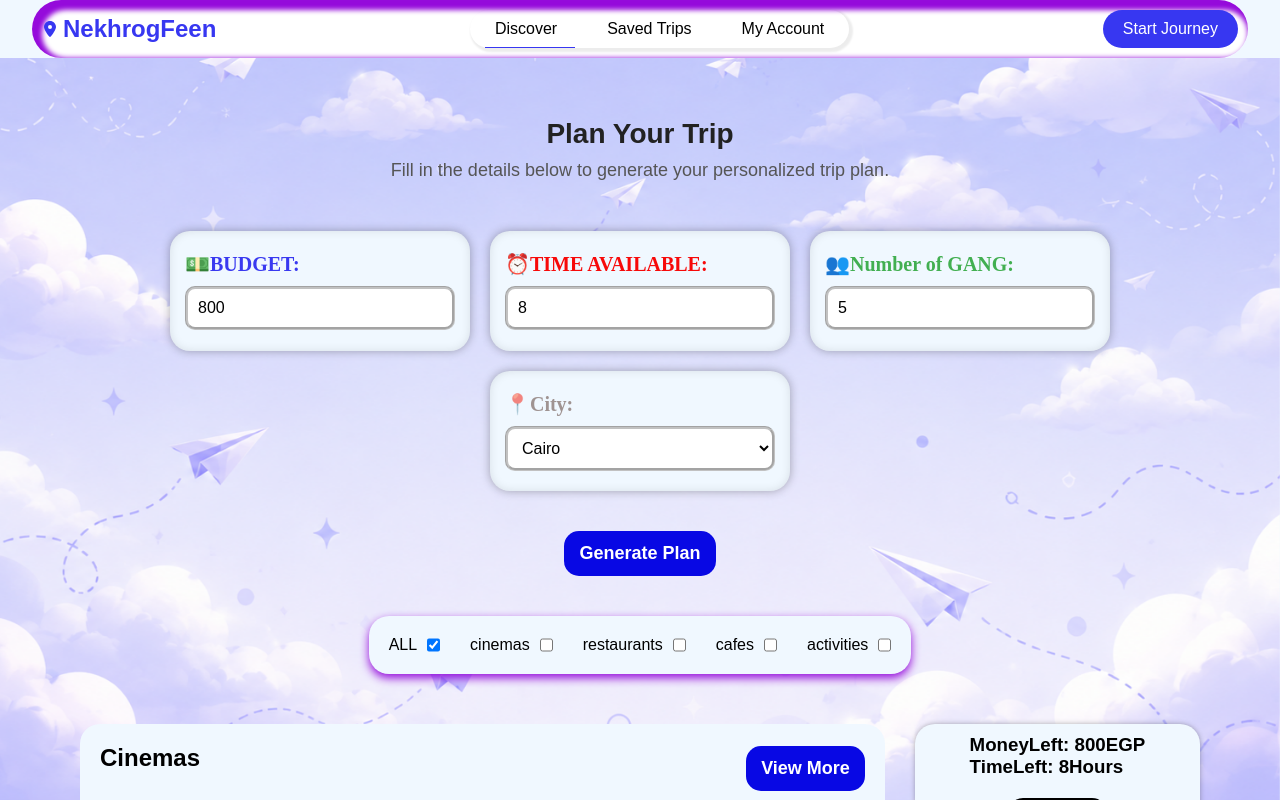
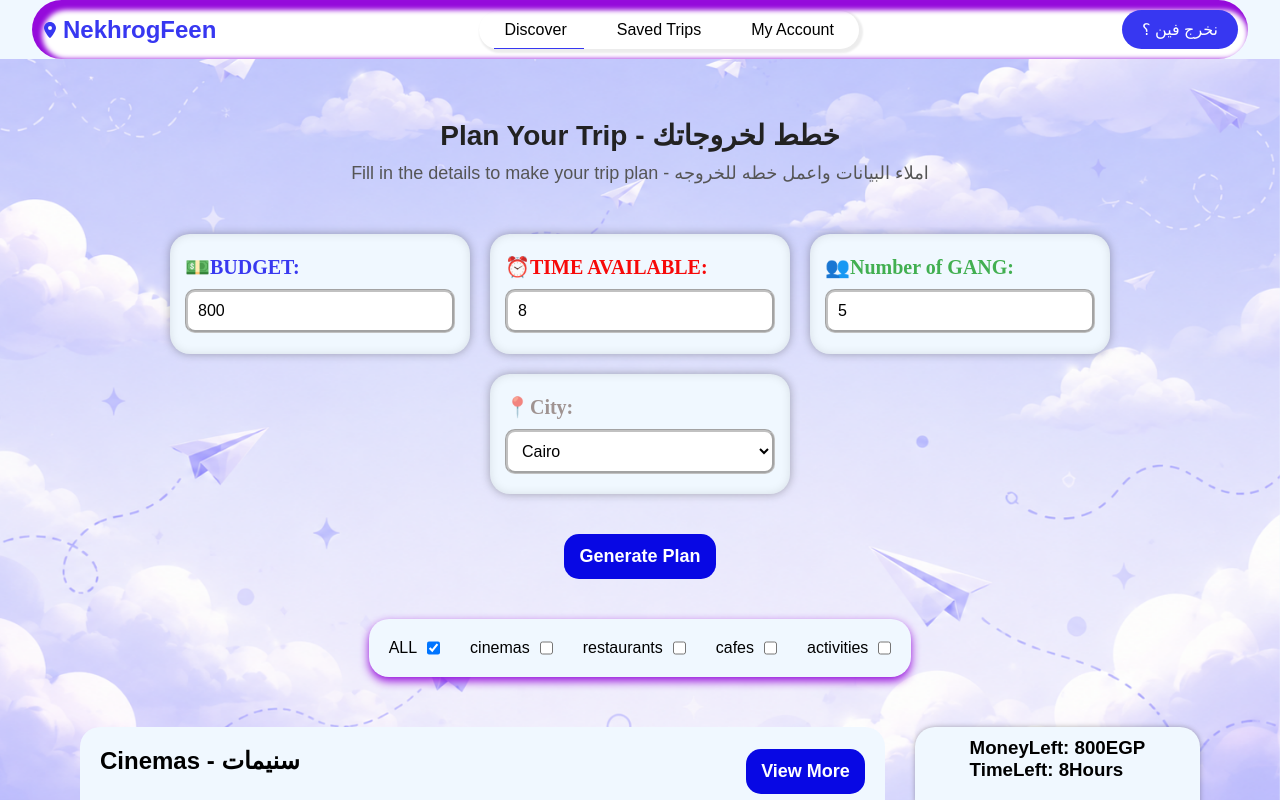
Before and after one commit to Mostafa205dev/NekhrogFeen, a React (Create React App) app: page / in a window 1280 px wide. Both pictures are taken after a click on the button "Generate Plan". Shown: the top 800 px of the page. Built offline with nearby package versions, Linux system fonts and the light colour scheme.

Commit message:
add some arabic words

```diff
--- a/src/components/Description.jsx
+++ b/src/components/Description.jsx
@@ -2,8 +2,8 @@ import "./Description.css";
 export default function Description({ plan }) {
   return (
     <div className="description">
-      <h2>Plan Your Trip</h2>
-      <p>Fill in the details below to generate your personalized trip plan.</p>
+      <h2>Plan Your Trip - خطط لخروجاتك </h2>
+      <p>Fill in the details to make your trip plan - املاء البيانات واعمل خطه للخروجه </p>
     </div>
   );
 }
--- a/src/components/Header.jsx
+++ b/src/components/Header.jsx
@@ -26,7 +26,7 @@ export default function Header() {
         </Link>
       </div>
 
-      <button className="join"><p>Start Journey</p></button>
+      <button className="join"><p>نخرج فين ؟</p></button>
     </div>
   );
 }
--- a/src/components/Output.jsx
+++ b/src/components/Output.jsx
@@ -32,6 +32,13 @@ function Output({
     }
   }
 
+  const translations = {
+    cinema: "سنيمات",
+    restaurant: "مطاعم",
+    cafe: "كافيهات",
+    activity: "أنشطة",
+  };
+
   return (
     <div className="output">
       {Object.entries(grouped).map(([category, items]) => {
@@ -42,7 +49,10 @@ function Output({
         return (
           <div className="category-card" key={category}>
             <div className="category-header">
-              <h2>{category.charAt(0).toUpperCase() + category.slice(1)}s</h2>
+              <h2>
+                {category.charAt(0).toUpperCase() + category.slice(1)}s -{" "}
+                {translations[category]}
+              </h2>
 
               {items.length > 3 && (
                 <button
```
